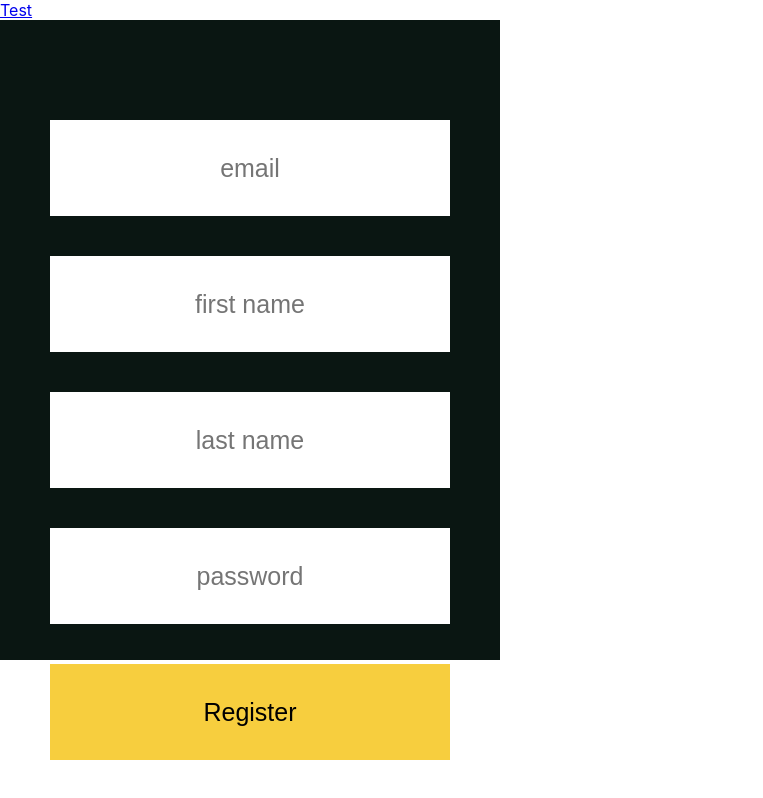
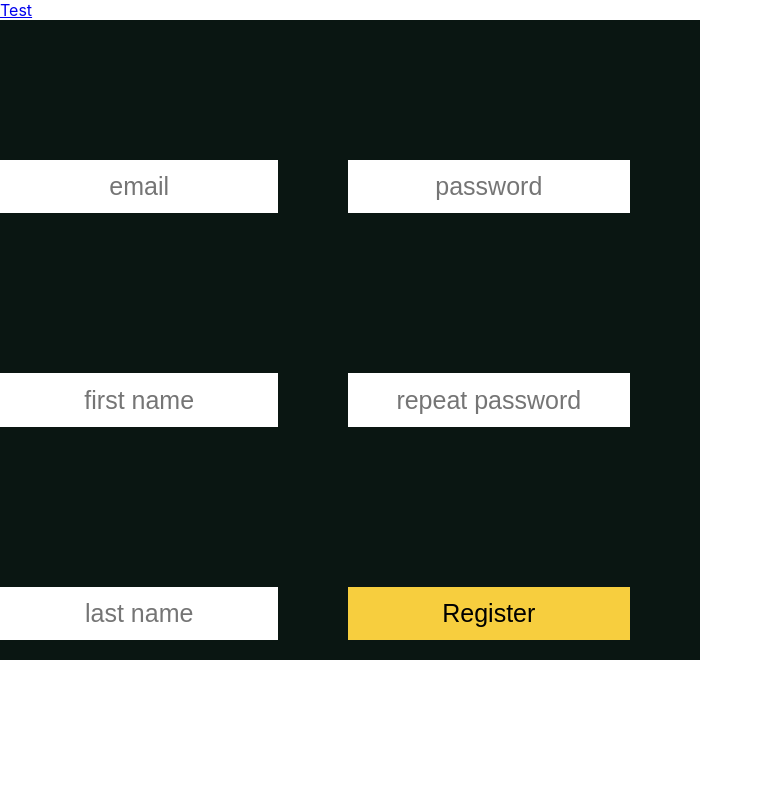
Before and after one commit to devteamepic/frontend, a React (Create React App) app: page /test in a window 1280 px wide. Shown: the top 798 px of the page, without its empty margins (0-763 px from the left). Built offline with nearby package versions, Linux system fonts and the light colour scheme.

Commit message:
checks the type of form and grid fix

```diff
--- a/src/App.css
+++ b/src/App.css
@@ -73,8 +73,17 @@ body {
   width: 100%;
 }
 
-.form {
+#login {
   height: 60%;
   padding-top: 20%;
   padding-bottom: 10%;
 }
+
+#register{
+  height: 100%;
+  padding-top: 20%;
+  padding-bottom: 10%;
+  display: grid;
+  grid-template-rows: auto auto auto;
+  grid-auto-flow: column;
+}
--- a/src/components/core/molecules/RegisterForm/RegisterForm.js
+++ b/src/components/core/molecules/RegisterForm/RegisterForm.js
@@ -45,6 +45,11 @@ const RegisterForm = ({ dispatch, colorScheme, loggedIn, ...props }) => {
             callback = { value => setPassword(value) }
           />
           <Input
+            type = { 'password' }
+            placeholder = 'repeat password'
+            callback = { value => setPassword(value) }
+          />
+          <Input
             type = { 'submit' }
             text = 'Register'
           />
--- a/src/components/styled/atoms/inputStyled.js
+++ b/src/components/styled/atoms/inputStyled.js
@@ -8,6 +8,7 @@ width: 80%;
 font-size: 25px;
 margin-bottom: 8%;
 text-align: center;
+position: relative;
 ${ props => props.inputStyles }
 `
 
--- a/src/components/styled/molecules/formStyled.js
+++ b/src/components/styled/molecules/formStyled.js
@@ -1,22 +1,24 @@
-import React from 'react'
+import React, { useState, useEffect } from 'react'
 import styled from 'styled-components'
 import '../../../App.css'
 
 const FormStyled = styled.div`
-width: 500px;
+width: ${ props => props.type === 'login' ? '500px' : '700px' };
 height: 80%;
 background-color: ${ props => props.colorScheme.steel };
 text-align: center;
 `
 
 const FormStyledWrapper = ({ children, callback, ...props }) => {
+  const [incomingType] = useState(props.type)
 
+  console.log(incomingType)
     return (
         <FormStyled
           colorScheme = { props.colorScheme }
         >
           <form
-            className='form'
+            id={ incomingType }
             onSubmit = { () => callback() }
           >
             { children }
```
